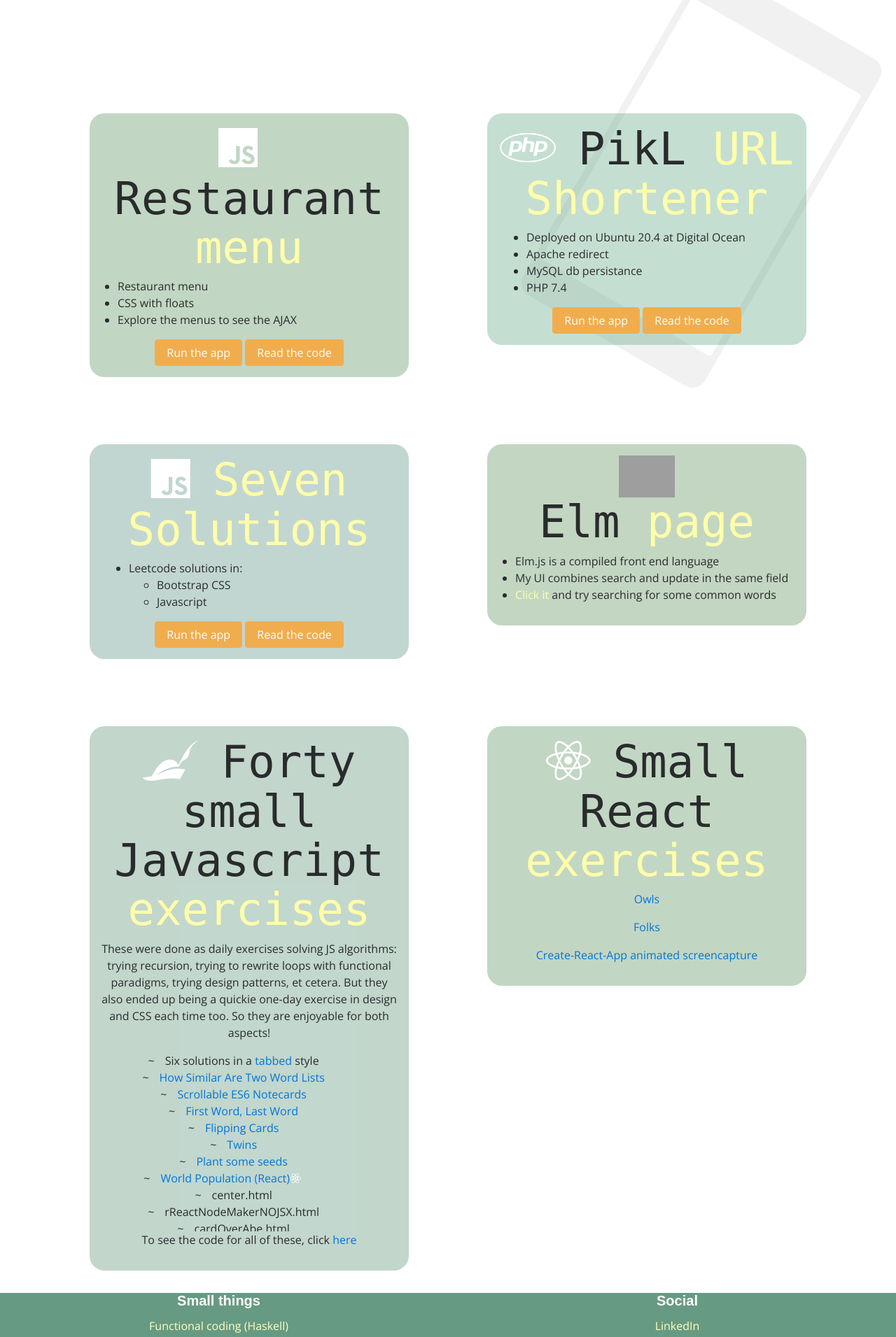
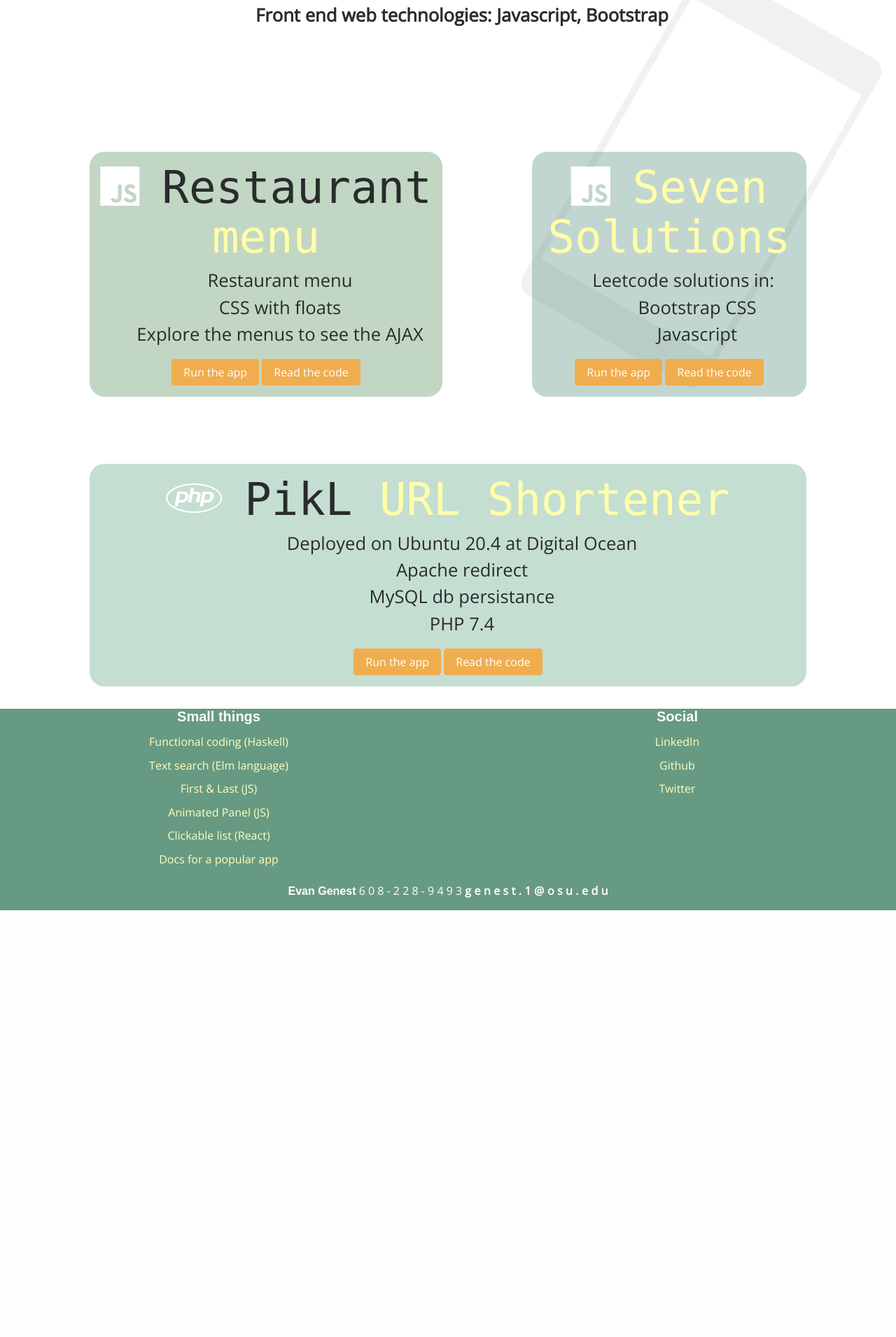
Before and after one commit to atom-box/site, a PHP site: page / in a window 1280 px wide. Shown: the part 517-2428 px from the top of the page at 70% size. After the commit the page ends 1818 px from the top, so only its background shows below. Run offline with PHP 8.4, Linux system fonts and the light colour scheme; some libraries are stand-ins or nearby versions; some web fonts are replaced; grey boxes are pictures that could not be loaded.

Commit message:
Improve font. Larger. List styling centered and bulletless.

```diff
--- a/css/product.css
+++ b/css/product.css
@@ -43,6 +43,14 @@ h2 a {
   font-family: "Wire One", monospace;
 }
 
+ul li {
+    font-size: 1.6rem;
+}
+
+footer ul li  {
+    font-size: 1rem;
+}
+
 a.link1{
   text-decoration: none;
   color: #ffa;
@@ -69,7 +77,8 @@ i.fab {
 }
 
 .special-bullet {
-  list-style: none;
+  /* list-style: none; */
+  list-style-type: none;
 }
 
 .special-bullet li:before{
--- a/index.html
+++ b/index.html
@@ -34,9 +34,11 @@
     <img id="evan-headshot" src="images/ev-in-dc_250x212.png" alt="evan genest headshot" class="rounded">
   </div>
 
-
-    <p class="lead font-weight-normal"><b>Back end web technologies:</b> PHP, Symfony, Node.js, SQL <br><b>Front end web technologies:</b> Javascript, Bootstrap</p>
-  </div>
+  <ul class="text-center">
+      <li class="special-bullet"><b>Back end web technologies:</b>PHP, Symfony, Node.js, SQL </li>
+      <li class="special-bullet"><b>Front end web technologies: Javascript, Bootstrap</b></li>
+    </ul>
+</div>
 
   <div class="whimsy shadow-sm d-none d-md-block">
     <div class="whimsy-inside">
@@ -51,15 +53,15 @@
   <!-- notes on BootS: m=margin  -->
   <div class="d-md-flex flex-md-equal w-100 my-md-3 pl-md-3">
 
-<!-- 444 -->
+<!-- 111 -->
     <div class="mr-md-3 pt-3 px-3 pt-md-5 px-md-5 text-center overflow-hidden">
       <div class="my-3 py-3 back back1">
         <div class="">
           <h2 class="display-5 font-funky font-big"><i class="fab fa-js"></i>Restaurant <a class="link1"href="http://littlefurnace.com/food/index.html" target="_blank">menu</a></h2>
-          <ul class="text-left">
-            <li>Restaurant menu</li>
-            <li>CSS with floats</li>
-            <li>Explore the menus to see the AJAX</li>
+          <ul class="text-center">
+            <li class="special-bullet">Restaurant menu</li>
+            <li class="special-bullet">CSS with floats</li>
+            <li class="special-bullet">Explore the menus to see the AJAX</li>
         </ul>
         <a class="btn btn-warning"href="http://littlefurnace.com/food/index.html" target="_blank">Run the app</a>
         <a class="btn btn-warning"href="http://littlefurnace.com/food/index.html" target="_blank">Read the code</a>
@@ -68,35 +70,16 @@
       </div>
     </div>
 
-<!-- 111 -->
-    <div class="mr-md-3 pt-3 px-3 pt-md-5 px-md-5 text-center overflow-hidden">
-      <div class="my-3 p-3 back back2">
-        <h2 class="display-5 font-funky font-big">
-            <i class="fab fa-php"></i>PikL<a class="link1"href="https://atom-box.github.io/zumtum/"> URL Shortener</a></h2>
-        <ul class="text-left">
-          <li>Deployed on Ubuntu 20.4 at Digital Ocean</li>
-          <li>Apache redirect</li>
-          <li>MySQL db persistance</li>
-          <li>PHP 7.4</li>
-        </ul>
-          <a class="btn btn-warning"href="http://littlefurnace.com/food/index.html" target="_blank">Run the app</a>
-          <a class="btn btn-warning"href="http://littlefurnace.com/food/index.html" target="_blank">Read the code</a>
-
-
-      </div>
-    </div>
-  </div><!-- end row -->
-
-  <!-- 333 -->
-  <div class="d-md-flex flex-md-equal w-100 my-md-19 pl-md-3">
-    <div class= "mr-md-3 pt-3 px-3 pt-md-5 px-md-5 text-center overflow-hidden">
-      <div class="my-3 p-3 back back3">
-        <h2 class="display-5 font-funky font-big"><i class="fab fa-js"></i><a class="link1"href="https://atom-box.github.io/codingBatJS/solveSeven.html">Seven Solutions</a></h2>
-        <ul class="text-left">
-          <li>Leetcode solutions in:</li>
+    <!-- 222 -->
+    <div class="d-md-flex flex-md-equal w-100 my-md-19 pl-md-3">
+        <div class= "mr-md-3 pt-3 px-3 pt-md-5 px-md-5 text-center overflow-hidden">
+            <div class="my-3 p-3 back back3">
+                <h2 class="display-5 font-funky font-big"><i class="fab fa-js"></i><a class="link1"href="https://atom-box.github.io/codingBatJS/solveSeven.html">Seven Solutions</a></h2>
+                <ul class="text-center">
+          <li class="special-bullet">Leetcode solutions in:</li>
           <ul>
-              <li>Bootstrap CSS</li>
-              <li>Javascript</li>
+              <li class="special-bullet">Bootstrap CSS</li>
+              <li class="special-bullet">Javascript</li>
             </ul>
         </ul>
         <a class="btn btn-warning"href="http://littlefurnace.com/food/index.html" target="_blank">Run the app</a>
@@ -104,121 +87,29 @@
 
       </div>
     </div>
+    </div>
+</div><!-- end row -->
 
-    <!-- 444 -->
+  <!-- notes on BootS: m=margin  -->
+  <div class="d-md-flex flex-md-equal w-100 my-md-3 pl-md-3">
+    <!-- 333 -->
     <div class="mr-md-3 pt-3 px-3 pt-md-5 px-md-5 text-center overflow-hidden">
-      <div class="my-3 py-3 back back4">
-        <img src="https://upload.wikimedia.org/wikipedia/commons/f/f3/Elm_logo.svg" height="60px" />
-        <!-- SVG image by Evan Czaplicki [Public domain] -->
-        <h2 class="display-5 font-funky font-big">Elm <a class="link1"href="https://github.com/atom-box/history"> page</a></h2>
-        <ul class="text-left">
-          <li>Elm.js is a compiled front end language</li>
-          <li>My UI combines search and update in the same field</li>
-          <li><a class="link1"href="http://littlefurnace.com/elm/index.html">Click it</a> and try searching for some common words</li>
-        </ul>
+        <div class="my-3 p-3 back back2">
+          <h2 class="display-5 font-funky font-big">
+              <i class="fab fa-php"></i>PikL<a class="link1"href="https://atom-box.github.io/zumtum/"> URL Shortener</a></h2>
+          <ul class="text-center">
+            <li class="special-bullet">Deployed on Ubuntu 20.4 at Digital Ocean</li>
+            <li class="special-bullet">Apache redirect</li>
+            <li class="special-bullet">MySQL db persistance</li>
+            <li class="special-bullet">PHP 7.4</li>
+          </ul>
+            <a class="btn btn-warning"href="http://littlefurnace.com/food/index.html" target="_blank">Run the app</a>
+            <a class="btn btn-warning"href="http://littlefurnace.com/food/index.html" target="_blank">Read the code</a>
 
+
+        </div>
       </div>
-    </div>
-  </div><!-- end row -->
-
-  <!-- 111 -->
-  <div class="d-md-flex flex-md-equal  my-md-3 pl-md-3">
-    <div class= "mr-md-3 pt-3 px-3 pt-md-5 px-md-5 text-center overflow-hidden">
-      <div class="my-3 p-3 back back5 center">
-        <h2 class="display-5 font-funky font-big"><i class="fab fa-pied-piper-hat"></i>Forty small Javascript <a class="link1"href="https://github.com/atom-box/codingBatJS">exercises</a></h2>
-          <p>These were done as daily exercises solving JS algorithms: trying recursion, trying to rewrite loops with functional paradigms, trying design patterns, et cetera.  But they also ended up being a quickie one-day exercise in design and CSS each time too.  So they are enjoyable for both aspects!</p>
-        <div class="outpanel" >
-          <ul class="special-bullet">
-          <li>Six solutions in a <a target="_blank" href="https://atom-box.github.io/codingBatJS/solveSeven.html">tabbed </a>style</li>
-          <li><a target="_blank" href="https://atom-box.github.io/codingBatJS/textSimilarity.html">How Similar Are Two Word Lists</a></li>
-          <li><a target="_blank" href="https://atom-box.github.io/codingBatJS/sidelineES6.html">Scrollable ES6 Notecards</a></li>
-          <li><a target="_blank" href="https://atom-box.github.io/codingBatJS/first-and-last.html">First Word, Last Word</a></li>
-          <li><a target="_blank" href="https://atom-box.github.io/codingBatJS/http://littlefurnace.com/page/like.html">Flipping Cards</a></li>
-          <li><a target="_blank" href="https://atom-box.github.io/codingBatJS/for-input-output.html">Twins</a></li>
-          <li><a target="_blank" href="https://atom-box.github.io/codingBatJS/for-is-VARS.html">Plant some seeds</a></li>
-          <li><a target="_blank" href="https://atom-box.github.io/codingBatJS/rWorldPopulation.html">World Population (React)<i class="fab fa-react"></i></a></li>
-          <li>center.html</li>
-          <li>rReactNodeMakerNOJSX.html</li>
-          <li>cardOverAbe.html</li>
-          <li>readMe.md</li>
-          <li><a target="_blank" href="https://atom-box.github.io/codingBatJS/rLoremIpsumGenerator.html"> rLoremIpsumGenerator.html (React)<i class="fab fa-react"></i></a></li>
-          <li>wordsFromString.js</li>
-          <li>twoTimers.html</li>
-          <li>rAddStar.html</li>
-          <li>centering-old.html</li>
-          <li>logo-jumble.html</li>
-          <li>button-changes-style.html</li>
-          <li>redCenteredDivs.html</li>
-          <li>sameEnd.js</li>
-          <li>red-count9s.js</li>
-          <li>countX.js</li>
-          <li>button-to-change.html</li>
-          <li>knightDivers.html</li>
-          <li>shadow-gray.css</li>
-          <li>slocure.js</li>
-          <li>firstHalf.js</li>
-          <li>bloxColorer.html</li>
-          <li>button-changes-style.html</li>
-          <li>recur-count9s.js</li>
-          <li>red-count9s.js</li>
-          <li>parenBit.js</li>
-          <li>loneSum.js</li>
-          <li>bigDiff.js</li>
-          <li>copies3.js</li>
-          <li>countReduce.js</li>
-          <li>colander/</li>
-          <li>countX.js</li>
-          <li>recursiveTriangle.js</li>
-          <li>foodTopping.js</li>
-          <li>foreignMap.js</li>
-          <li>thisSummer.js</li>
-          <li>stayPositive.js</li>
-          <li>fewTeens.js</li>
-          <li>shortestLoopEver.js</li>
-          <li>maxMod5.js</li>
-          <li>three3s.js</li>
-          <li>elloOrld.js</li>
-          <li>arrayFront9.js</li>
-          <li>do.js</li>
-          <li>index.html</li>
-          <li>nouns.js</li>
-          <li>aliceServer</li>
-          <li>meritRegex.js</li>
-          <li>scoresClumped.js</li>
-          <li>drill-typeof-ch1.js</li>
-          <li>lightBulbs.js</li>
-          <li>isEverywhere.js</li>
-          <li>parens.js</li>
-          <li>lucky8s-recursive.js</li>
-          <li>bunnyEars.js</li>
-          <li>arrayInArray.js</li>
-          <li>makeBricks.js</li>
-          <li>implementMap&Filter.js</li>
-          <li>mixStrings.js</li>
-          <li>endsSameArray.js</li>
-          <li>sumArrays.js</li>
-          <li>fizzBuzz.js</li>
-          <li>arraysFirst.js</li>
-          <li>sumDouble.js</li>
-          <li>sleepIn.js (September 2018)</li>
-          <li>Code for these is at: <a target="_blank" href="github.com/atom-box/codingBatJS">Github</a>.</li>
-      </ul>
-    </div>
-    <p>To see the code for all of these, click <a href="https://github.com/atom-box/codingBatJS">here</a> </p>
-
-  </div>
-
-  </div>
-  <!-- 333 -->
-  <div class= "mr-md-3 pt-3 px-3 pt-md-5 px-md-5 text-center overflow-hidden">
-    <div class="my-3 py-3 back back6">
-      <h2 class="display-5   font-funky font-big"><i class="fab fa-react"></i>Small React<a class="link1"href="https://github.com/atom-box/sandReact"> exercises</a></h2>
-      <p><a  target="_blank" href="https://atom-box.github.io/sandReact/quickies/rDismissableListItems.html">Owls</a></p>
-      <p><a  target="_blank" href="https://atom-box.github.io/sandReact/quickies/rWorldPopulation.html">Folks</a></p>
-      <p><a  target="_blank" href="https://github.com/atom-box/sandReact/blob/master/confusion/vadonuts-demo.gif">Create-React-App animated screencapture</a></p>
-    </div>
-  </div>
-</div>  <!-- end row -->
+</div>
 
 
 <footer >
@@ -252,7 +143,24 @@
     <h2 class="font-chunky">Evan Genest</h2>
     <h2> 6 0 8 - 2 2 8 - 9 4 9 3</h2>
     <h2>
-        <div class="letters font-chunky"><span class="letter">g</span><span class="letter">e</span><span class="letter">n</span><span class="letter">e</span><span class="letter">s</span><span class="letter">t</span><span class="letter">.</span><span class="letter">1</span><span class="letter">@</span><span class="letter">o</span><span class="letter">s</span><span class="letter">u</span><span class="letter">.</span><span class="letter">e</span><span class="letter">d</span><span class="letter">u</span></div>
+        <div class="letters font-chunky">
+            <span class="letter">g</span>
+            <span class="letter">e</span>
+            <span class="letter">n</span>
+            <span class="letter">e</span>
+            <span class="letter">s</span>
+            <span class="letter">t</span>
+            <span class="letter">.</span>
+            <span class="letter">1</span>
+            <span class="letter">@</span>
+            <span class="letter">o</span>
+            <span class="letter">s</span>
+            <span class="letter">u</span>
+            <span class="letter">.</span>
+            <span class="letter">e</span>
+            <span class="letter">d</span>
+            <span class="letter">u</span>
+        </div>
     </h2>
   </address>
 
```
